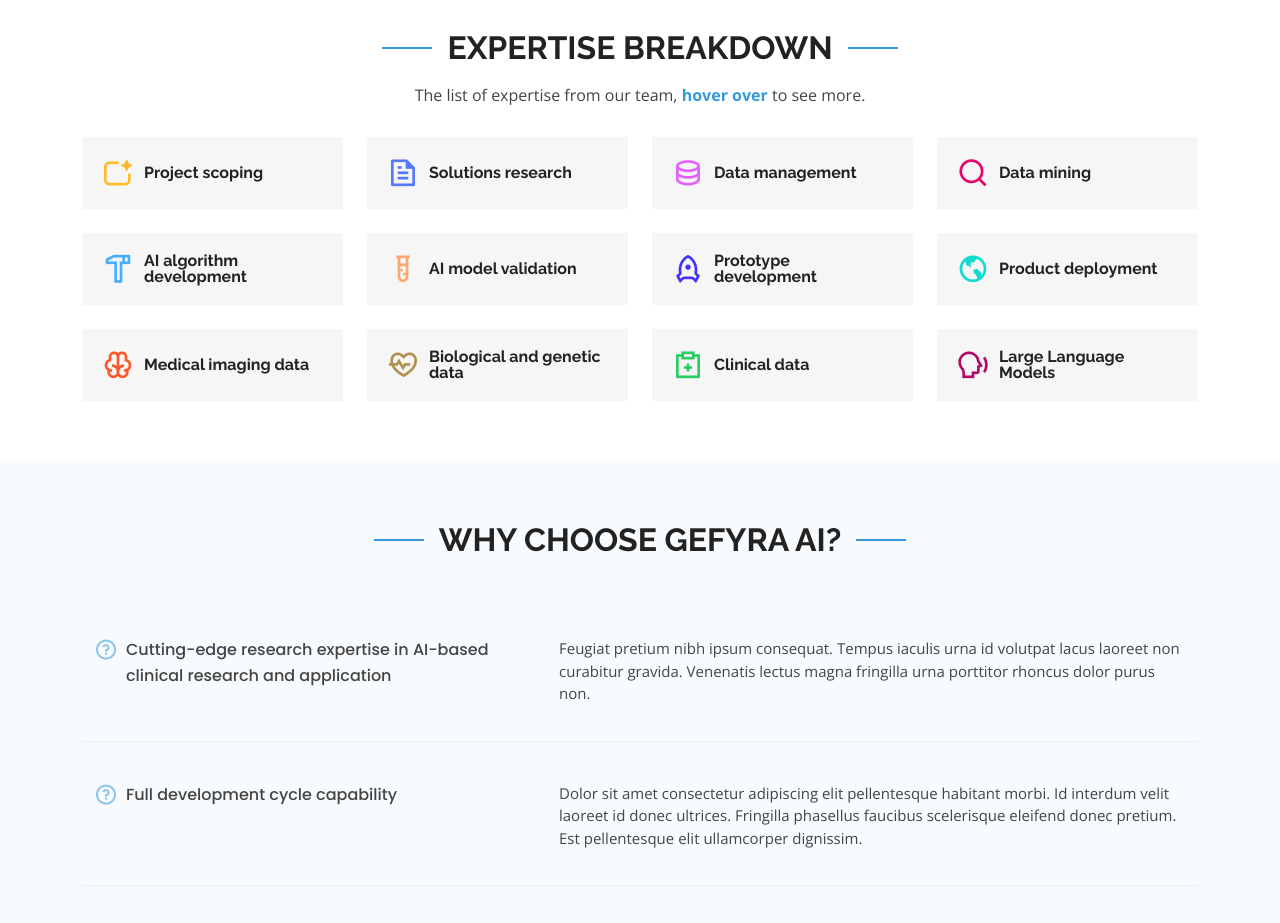
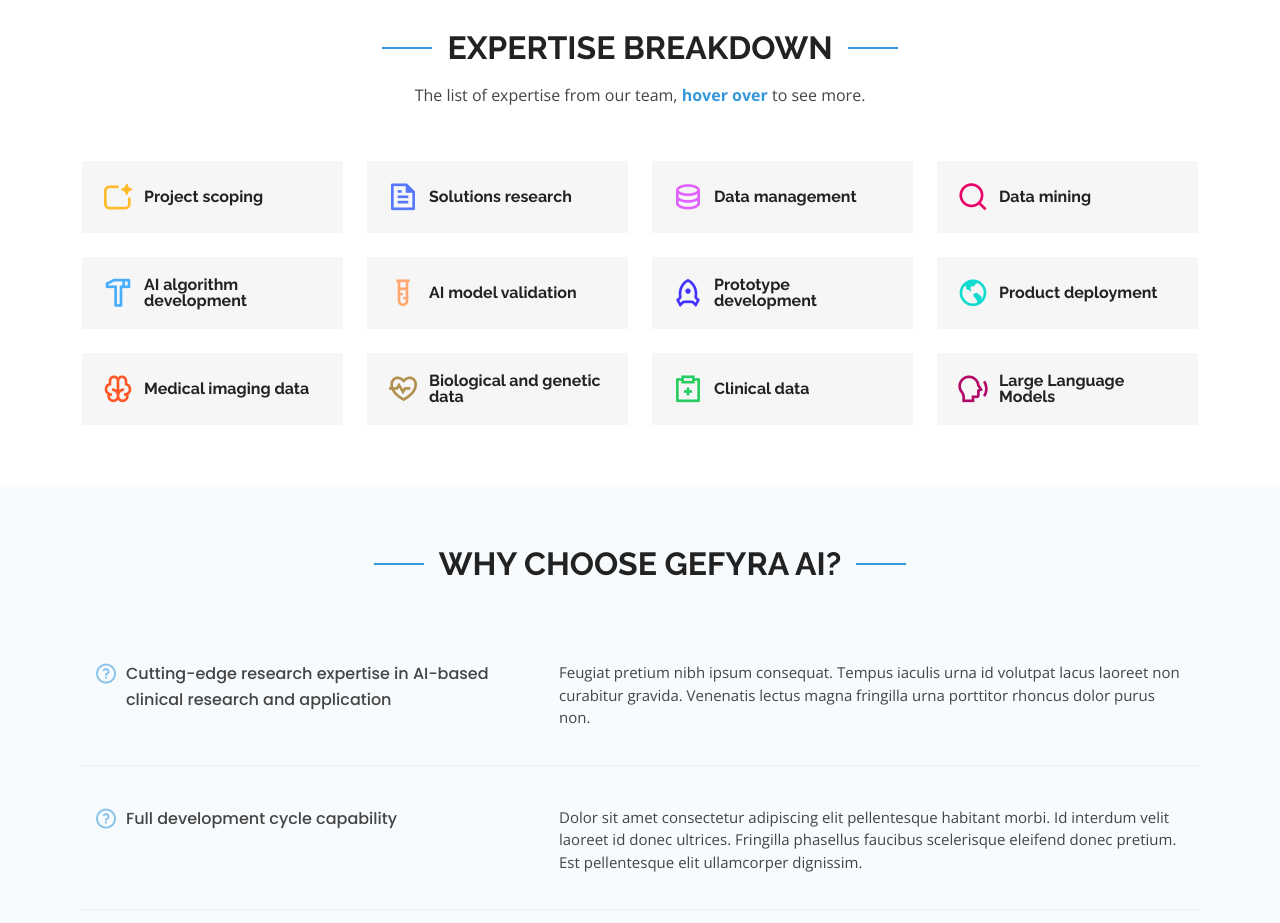
Before and after one commit to GefyraAI/GefyraAI.github.io, a plain HTML site: page index.html in a window 1280 px wide. Shown: the part 4200-5123 px from the top of the page. Drawn offline with nearby package versions, Linux system fonts and the light colour scheme.

Commit message:
fixed the expertise breakdown elements.

```diff
--- a/index.html
+++ b/index.html
@@ -458,27 +458,27 @@
         </div>
 
         <div class="row" data-aos="fade-up" data-aos-delay="300">
-          <div class="col-lg-3 col-md-4">
+          <div class="col-lg-3 col-md-4 mt-4">
             <div class="icon-box">
               <i class="ri-ai-generate" style="color: #ffbb2c;"></i>
               <h3><a class="expertise" title="Years of successful experience in leading, guiding and refining AI projects.">Project scoping</a></h3>
             </div>
           </div>
-          <div class="col-lg-3 col-md-4 mt-4 mt-md-0">
+          <div class="col-lg-3 col-md-4 mt-4">
             <div class="icon-box">
               <i class="ri-file-text-line" style="color: #5578ff;"></i>
               <h3><a class="expertise" title="Identify the most impactful solutions using our extensive academic research
               expertise.">Solutions research</a></h3>
             </div>
           </div>
-          <div class="col-lg-3 col-md-4 mt-4 mt-lg-0">
+          <div class="col-lg-3 col-md-4 mt-4">
             <div class="icon-box">
               <i class="ri-database-2-line" style="color: #e361ff;"></i>
               <h3><a class="expertise" title="Years of experience collecting, curating, managing and storing
               sensitive medical and clinical data.">Data management</a></h3>
             </div>
           </div>
-          <div class="col-lg-3 col-md-4 mt-4 mt-md-0">
+          <div class="col-lg-3 col-md-4 mt-4">
             <div class="icon-box">
               <i class="ri-search-line" style="color: #e80368;"></i>
               <h3><a class="expertise" title="Extract valuable insights and patterns from raw data to uncover
```
